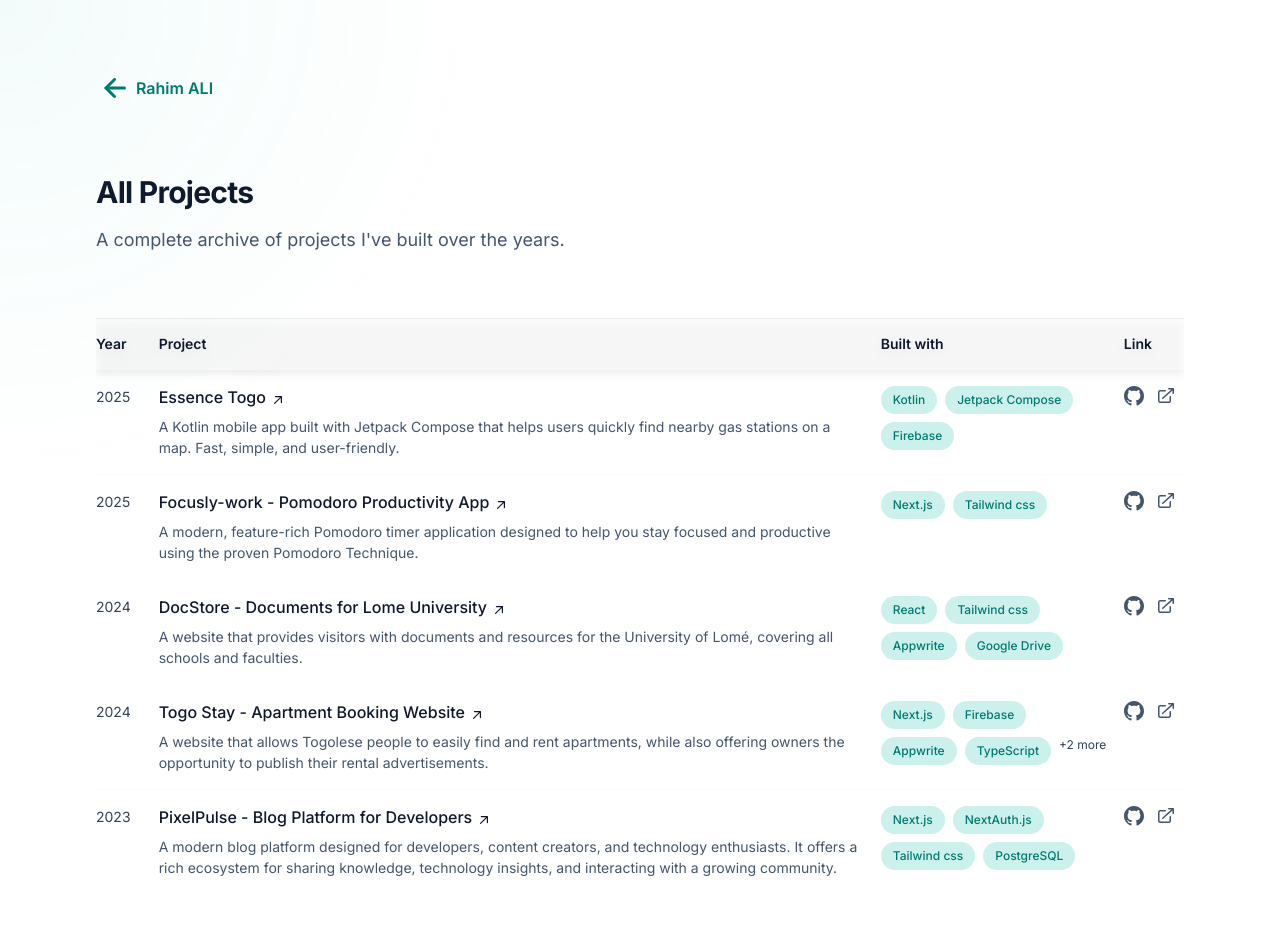
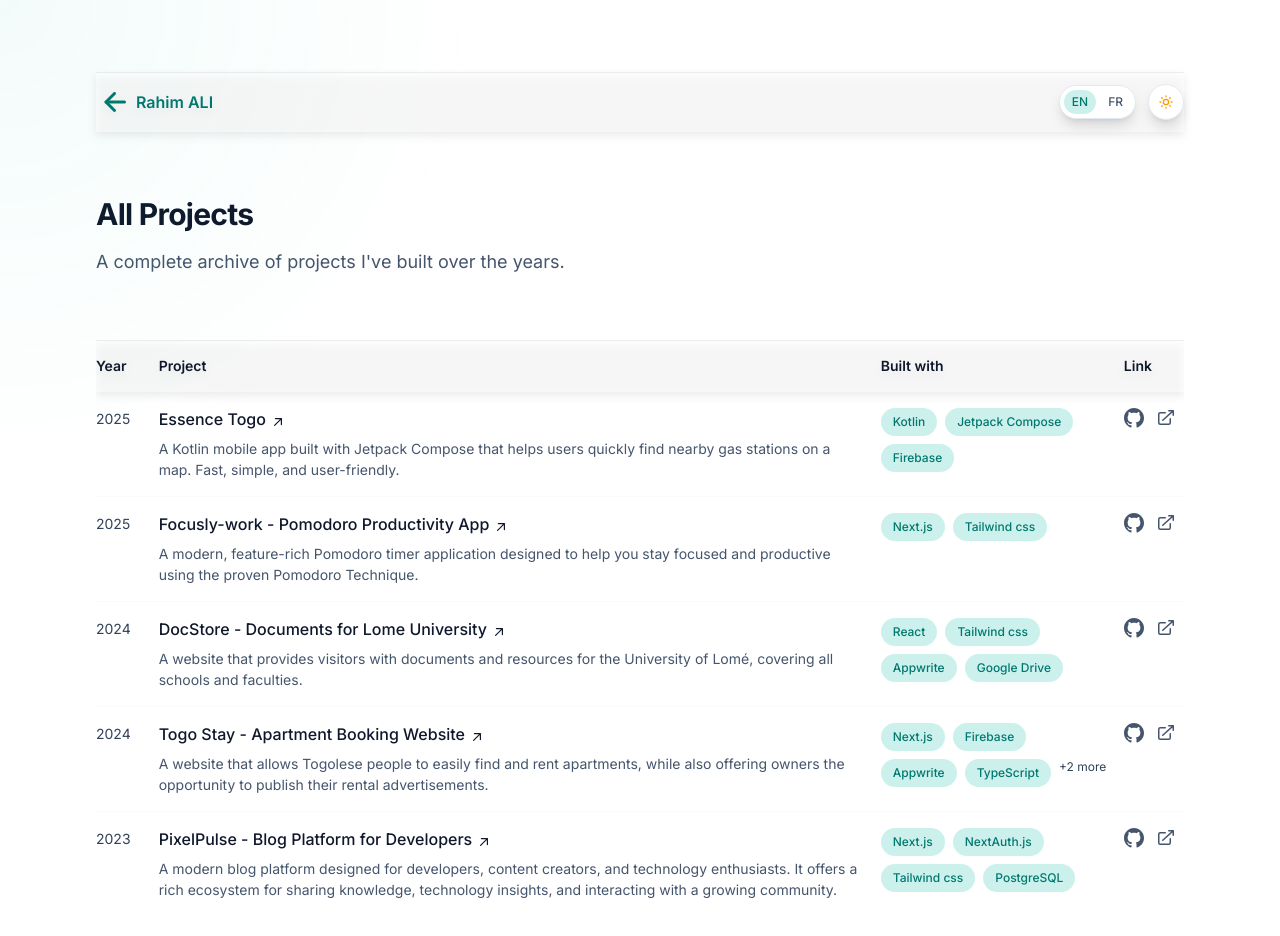
Before and after one commit to Rahim10020/freelance_portfolio, a Next.js app: page /projects in a window 1280 px wide. Shown: the top 936 px of the page. Built offline with nearby package versions, Linux system fonts and the light colour scheme; no server answers.

Commit message:
essais de fixage du header

```diff
--- a/src/app/projects/page.tsx
+++ b/src/app/projects/page.tsx
@@ -1,6 +1,7 @@
 import Link from 'next/link';
 import { projects } from '@/lib/data';
 import MouseEffect from '@/components/ui/MouseEffect';
+import ControlsPanel from '@/components/ui/ControlsPanel';
 
 export const metadata = {
     title: 'Projects Archive - Rahim ALI',
@@ -13,7 +14,8 @@ export default function ProjectsArchive() {
             <MouseEffect />
             <div className="mx-auto min-h-screen max-w-screen-xl px-6 py-12 font-sans md:px-12 md:py-15 lg:px-24 lg:py-18">
                 {/* Back button */}
-                <div className="mb-16">
+                <div className="mb-16 sticky top-6 z-50">
+                    <div className='py-3 flex items-center justify-between transition motion-reduce:transition-none bg-white/50 dark:bg-slate-800/50 shadow-[inset_0_1px_0_0_rgba(148,163,184,0.2)] dark:shadow-[inset_0_1px_0_0_rgba(148,163,184,0.1)] lg:drop-shadow-lg'>
                         <Link
                             href="/"
                             className="group inline-flex items-center font-semibold leading-tight text-teal-700 dark:text-teal-300 hover:text-teal-800"
@@ -37,6 +39,8 @@ export default function ProjectsArchive() {
                             </svg>
                             Rahim ALI
                         </Link>
+                        <ControlsPanel />
+                    </div>
                 </div>
 
                 {/* Header */}
```
Lines whose indentation alone changed are shown as unchanged.
